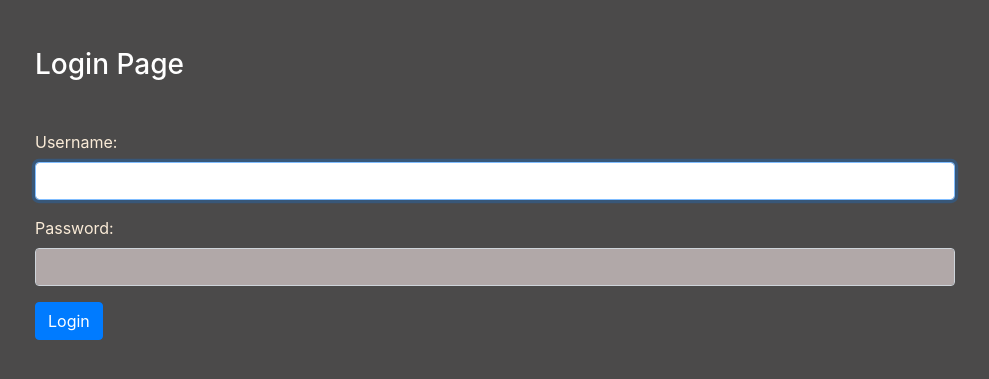
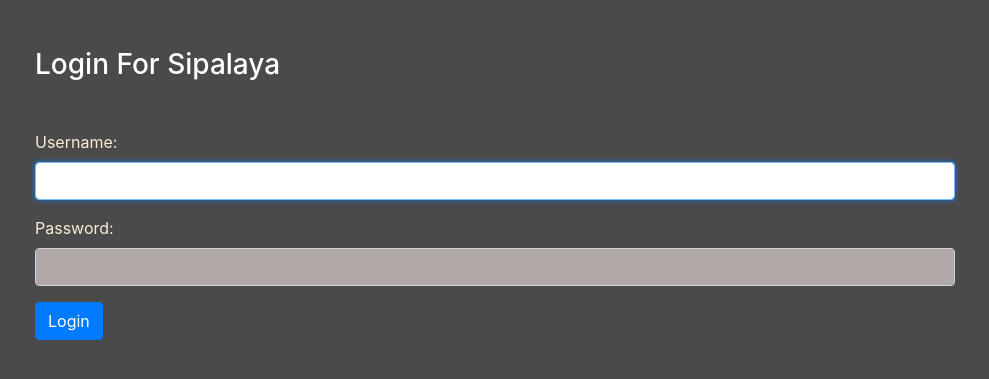
Before and after one commit to rawalhimal/sipalayaversion1, a Django app: page /login/ in a window 1280 px wide. Shown: the part 56-435 px from the top of the page, without its empty margins (50-1039 px from the left). Run offline with Django 3.2, Linux system fonts and the light colour scheme; some libraries are stand-ins or nearby versions.

Commit message:
login head change

```diff
--- a/blog/templates/blog/login.html
+++ b/blog/templates/blog/login.html
@@ -3,7 +3,7 @@
 {% block content %}
 
 <div class="col-sm-10">
- <h3 class="text-white my-5">Login Page</h3>
+ <h3 class="text-white my-5">Login For Sipalaya</h3>
  <form action="" method="post" novalidate>
    {% csrf_token %}
    {% for fm in form %}
```
